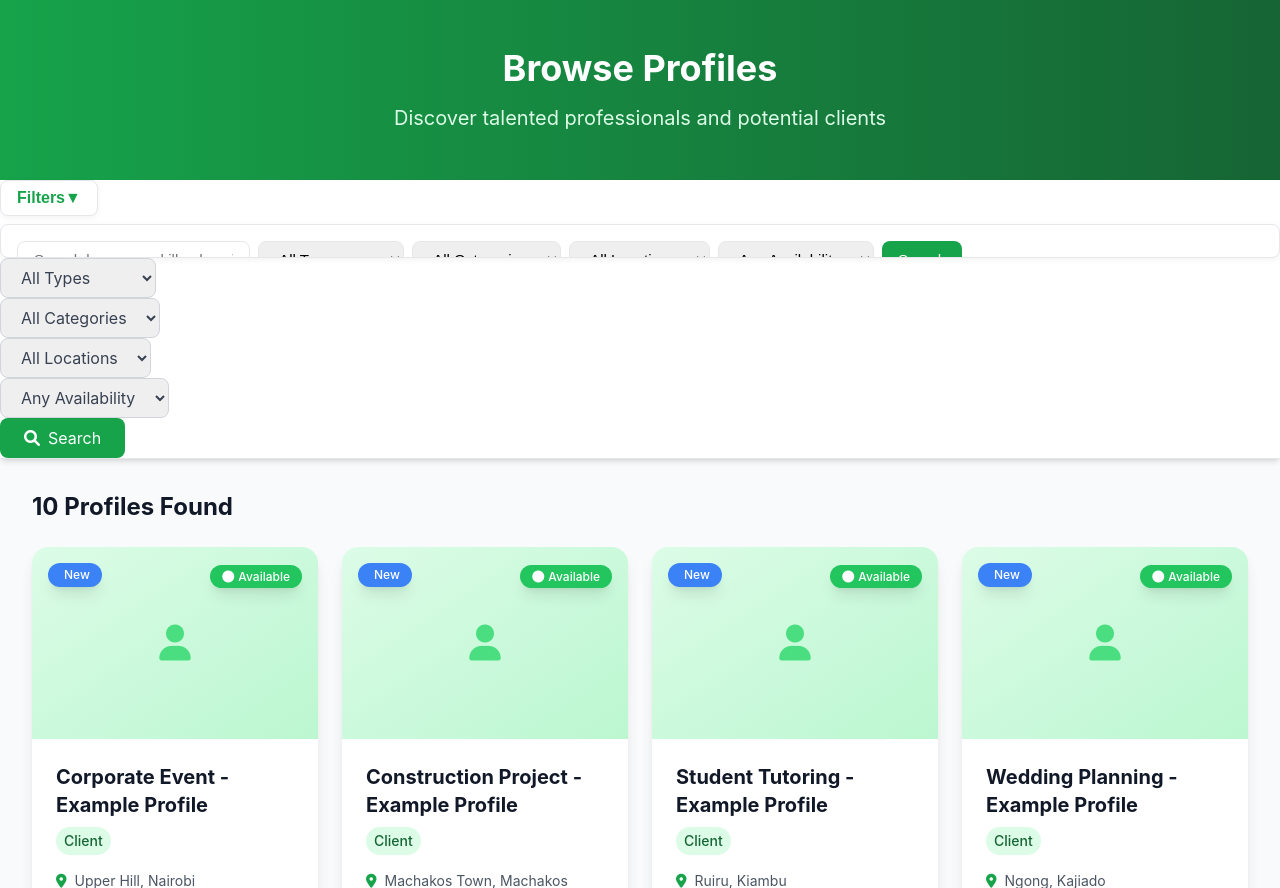
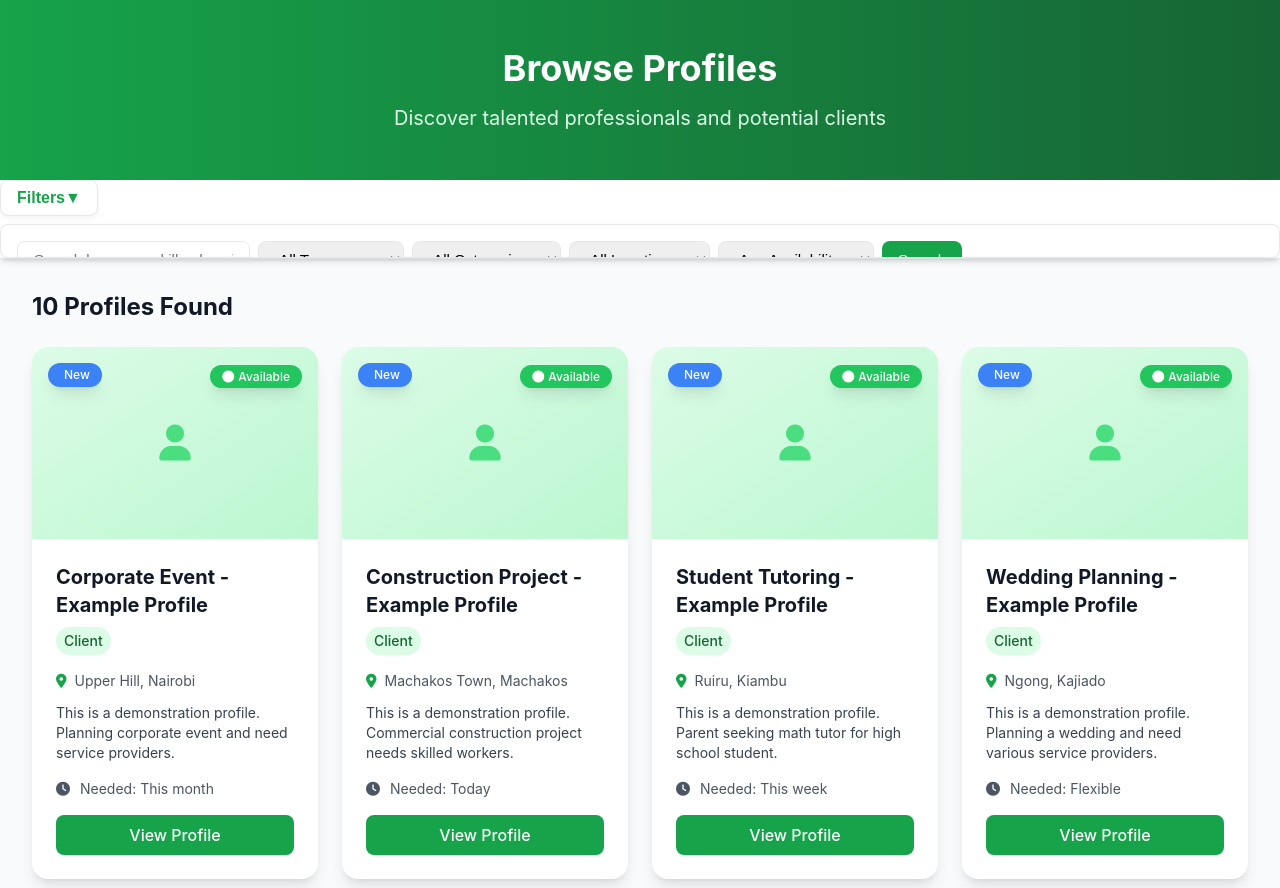
Before and after one commit to VINCENT-bot354/SKILLBRIDGE1, a Flask app: page /browse in a window 1280 px wide. Shown: the part 68-956 px from the top of the page. Run offline with Flask 3, Linux system fonts and the light colour scheme; data comes from the database, SQL or seed files in the repository; some libraries are stand-ins or nearby versions.

Commit message:
Update browse.html

```diff
--- a/templates/browse.html
+++ b/templates/browse.html
@@ -125,55 +125,7 @@ document.addEventListener('DOMContentLoaded', () => {
 </script>
 
 
-            <!-- Profile Type -->
-            <div>
-                <select name="type" class="px-4 py-2 border border-gray-300 rounded-lg focus:ring-2 focus:ring-primary-500 focus:border-primary-500">
-                    <option value="">All Types</option>
-                    <option value="PROFESSIONAL" {% if current_filters.type == 'PROFESSIONAL' %}selected{% endif %}>Professionals</option>
-                    <option value="CLIENT" {% if current_filters.type == 'CLIENT' %}selected{% endif %}>Clients</option>
-                </select>
-            </div>
 
-            <!-- Category -->
-            <div>
-                <select name="category" class="px-4 py-2 border border-gray-300 rounded-lg focus:ring-2 focus:ring-primary-500 focus:border-primary-500">
-                    <option value="">All Categories</option>
-                    {% for category in categories %}
-                        <option value="{{ category }}" {% if current_filters.category == category %}selected{% endif %}>
-                            {{ category }}
-                        </option>
-                    {% endfor %}
-                </select>
-            </div>
-
-            <!-- Location -->
-            <div>
-                <select name="location" class="px-4 py-2 border border-gray-300 rounded-lg focus:ring-2 focus:ring-primary-500 focus:border-primary-500">
-                    <option value="">All Locations</option>
-                    {% for county in counties %}
-                        <option value="{{ county }}" {% if current_filters.location == county %}selected{% endif %}>
-                            {{ county }}
-                        </option>
-                    {% endfor %}
-                </select>
-            </div>
-
-            <!-- Availability -->
-            <div>
-                <select name="availability" class="px-4 py-2 border border-gray-300 rounded-lg focus:ring-2 focus:ring-primary-500 focus:border-primary-500">
-                    <option value="">Any Availability</option>
-                    <option value="Available" {% if current_filters.availability == 'Available' %}selected{% endif %}>Available</option>
-                    <option value="Busy" {% if current_filters.availability == 'Busy' %}selected{% endif %}>Busy</option>
-                </select>
-            </div>
-
-            <!-- Search Button -->
-            <div>
-                <button type="submit" class="bg-primary-600 text-white px-6 py-2 rounded-lg hover:bg-primary-700 transition">
-                    <i class="fas fa-search mr-2"></i>Search
-                </button>
-            </div>
-            </form>
 
             <!-- Active Filters Display -->
         {% if current_filters.q or current_filters.type or current_filters.category or current_filters.location or current_filters.availability %}
```
